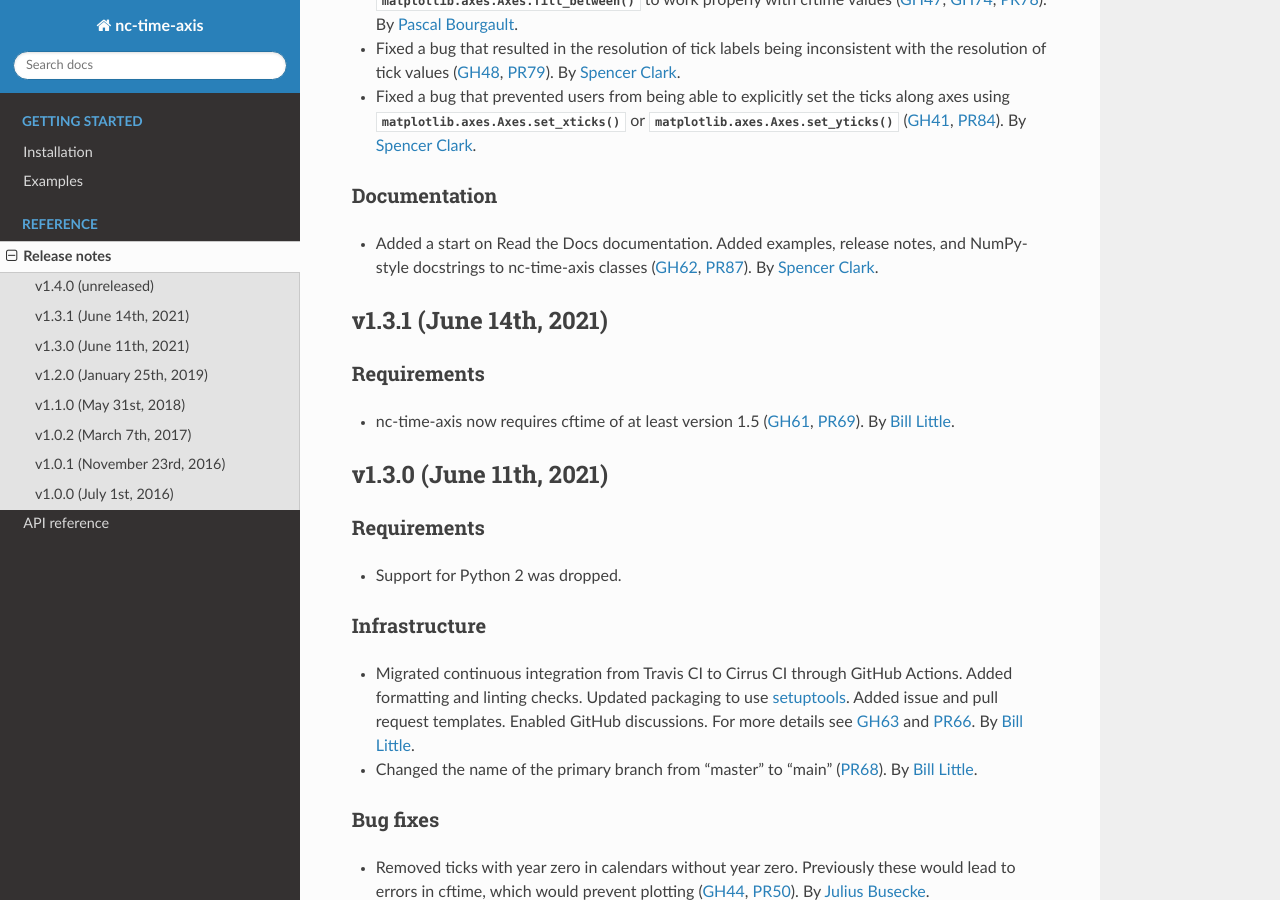
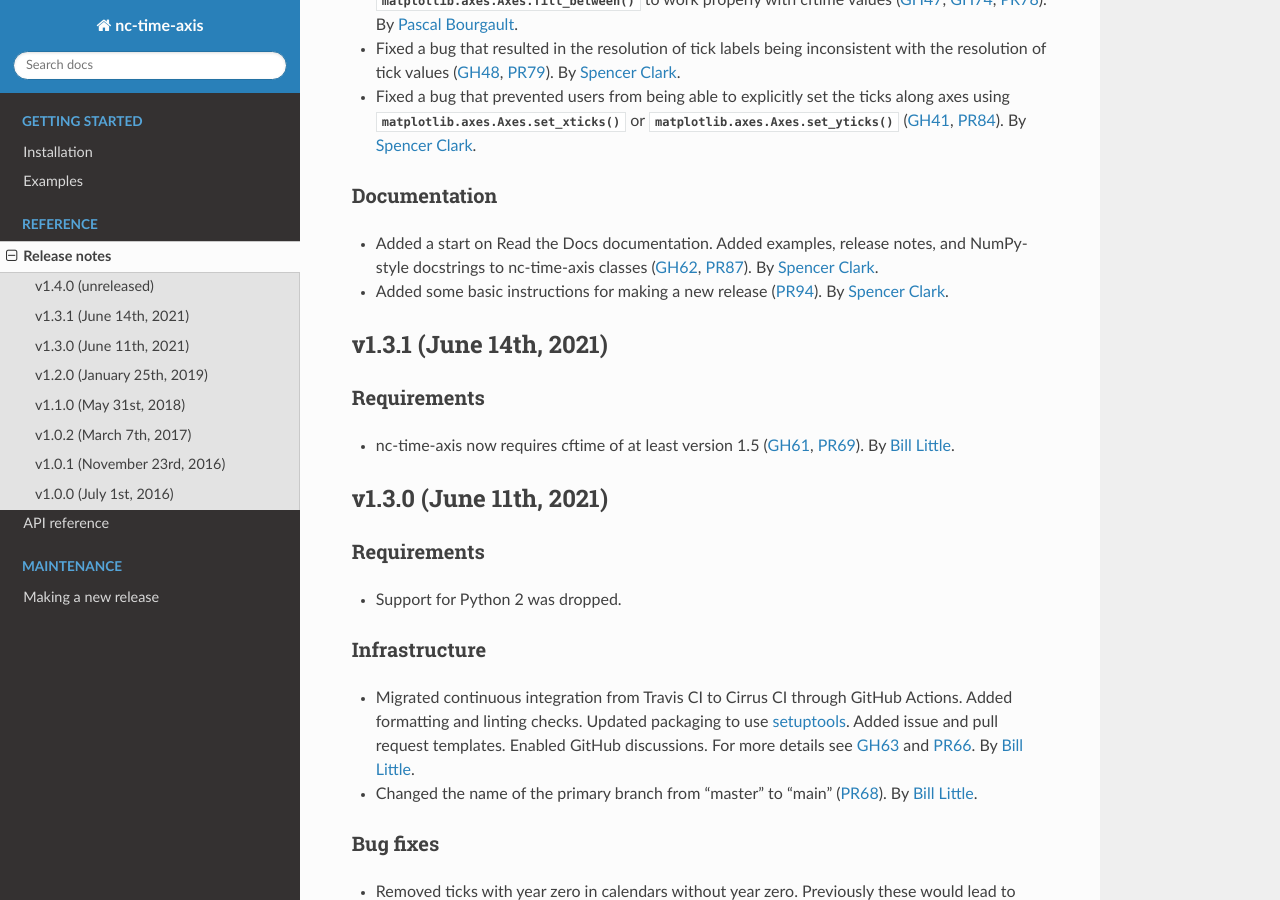
Before and after one commit to SciTools/nc-time-axis, a Sphinx documentation site: the page built from docs/release-notes.rst, in a window 1280 px wide and 900 px high, scrolled down 649 px. Built offline with Sphinx 7.4.7 and the Read the Docs theme 2.0.0, drawn with Linux system fonts in a browser that asks for light colours.

Commit message:
Add steps for making a new release (#94)
* Add steps for making a new release

* Add PR link to release notes

* Indent

* Updates based on review comments

```diff
--- a/docs/index.rst
+++ b/docs/index.rst
@@ -22,3 +22,9 @@
 
    release-notes
    api
+
+.. toctree::
+   :caption: Maintenance
+   :maxdepth: 1
+
+   releases
--- a/docs/release-notes.rst
+++ b/docs/release-notes.rst
@@ -51,6 +51,8 @@
 * Added a start on Read the Docs documentation.  Added examples, release notes,
   and NumPy-style docstrings to nc-time-axis classes (:issue:`62`, :pull:`87`).
   By `Spencer Clark <https://github.com/spencerkclark>`_.
+* Added some basic instructions for making a new release (:pull:`94`).  By
+  `Spencer Clark <https://github.com/spencerkclark>`_.
 
 
 v1.3.1 (June 14th, 2021)
```
Also changed, not shown: docs/releases.rst (added, +36 -0 lines).
